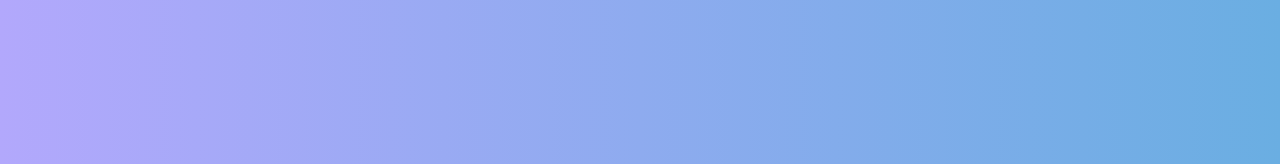
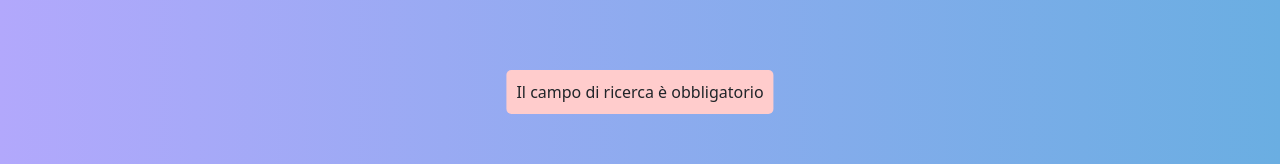
Before and after one commit to GiuseppeRiccardoPugliese/github-api, a Vue app: page / in a window 1280 px wide. Both pictures are taken after a click on the button "CERCA". Shown: the part 308-472 px from the top of the page. Built offline with nearby package versions, Linux system fonts and the light colour scheme; no server answers.

Commit message:
Validazione input di ricerca

```diff
--- a/src/components/ApiGitHub.vue
+++ b/src/components/ApiGitHub.vue
@@ -9,10 +9,28 @@ export default {
             repositories: [], //ARRAY PER LE REPO
             searchInput: '',
             token: config.token,
+            showErrorMessage: false, // Mostra il messaggio di errore
+            errorMessage: '', // Testo del messaggio di errore
         };
     },
     methods: {
         getRepo() {
+            //VALIDAZIONE
+            if (!this.searchInput) {
+                this.errorMessage = 'Il campo di ricerca è obbligatorio';
+                this.showErrorMessage = true;
+                return;
+            }
+            if (this.searchInput.length < 3) {
+                this.errorMessage = 'Il campo di ricerca deve essere almeno di 3 caratteri';
+                this.showErrorMessage = true;
+                return;
+            }
+            else {
+                this.errorMessage = '';
+                this.showErrorMessage = false;
+            }
+
             const selectedTypology = document.getElementById('seleziona').value; //Variabile per le options
 
             let url;
@@ -43,6 +61,8 @@ export default {
                 .catch((error) => {
                     console.error("Error fetching data from first API:", error);
                 });
+
+
         }
     },
     mounted() {
@@ -66,10 +86,16 @@ export default {
                     <option value="repositories" selected>Repositories</option>
                     <option value="utenti_organizzazioni">Utenti/Organizzazioni</option>
                 </select>
+
                 <button @click="getRepo()" class="btn btn-outline-success" type="submit">CERCA</button>
             </div>
         </div>
     </nav>
+
+    <!-- Messaggio di errore -->
+    <div class="error-message" v-if="showErrorMessage">
+        {{ errorMessage }}
+    </div>
 
     <!-- CARD REPO -->
     <div class="container">
@@ -101,6 +127,18 @@ export default {
 </template>
 
 <style scoped lang="scss">
+//Messaggio Errore Validazione
+.error-message {
+    position: absolute;
+    top: 50%;
+    left: 50%;
+    transform: translate(-50%, -50%);
+    background-color: #ffcccc;
+    padding: 10px;
+    border-radius: 5px;
+    z-index: 999;
+}
+
 //Card w/scroll-bar
 .repo_card {
     background: linear-gradient(to bottom right, #4e9df4, #8a3ab9);
```
